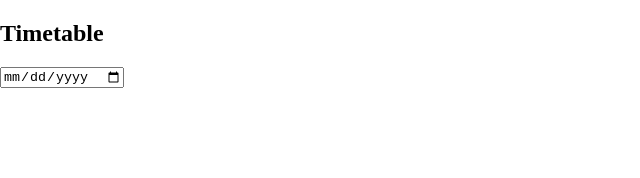
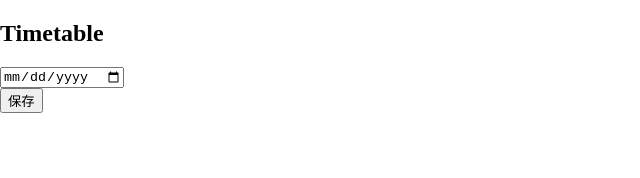
Before and after one commit to ryo4004/school-timetable, a React (Vite) app: page / in a window 1280 px wide. Shown: the top 178 px of the page, without its empty margins (0-640 px from the left). Built offline with nearby package versions, Linux system fonts and the light colour scheme.

Commit message:
ファイルをダウンロードする処理を追加

```diff
--- a/src/features/Timetable/Timetable.tsx
+++ b/src/features/Timetable/Timetable.tsx
@@ -1,5 +1,6 @@
 import { useState } from 'react'
 import { DateTime } from 'luxon'
+import { downloadFile } from '../../utilities/downloadFile'
 
 export const Timetable = () => {
   const [startDate, setStartDate] = useState('')
@@ -13,6 +14,9 @@ export const Timetable = () => {
         onChange={(e) => setStartDate(e.target.value)}
       />
       <Table startDate={startDate} />
+      <button onClick={() => downloadFile('sample text', 'sample.txt')}>
+        保存
+      </button>
     </>
   )
 }
--- /dev/null
+++ b/src/utilities/downloadFile.ts
@@ -0,0 +1,10 @@
+export const downloadFile = (fileContents: string, fileName: string) => {
+  const blob = new Blob([fileContents], { type: 'text/plain' })
+  const a = document.createElement('a')
+  a.href = URL.createObjectURL(blob)
+  a.download = fileName
+  document.body.appendChild(a)
+  a.click()
+  document.body.removeChild(a)
+  URL.revokeObjectURL(a.href)
+}
```
